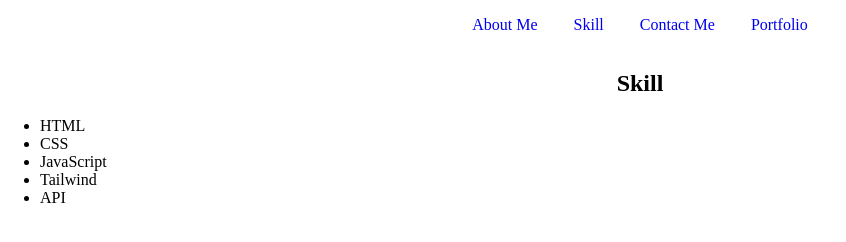
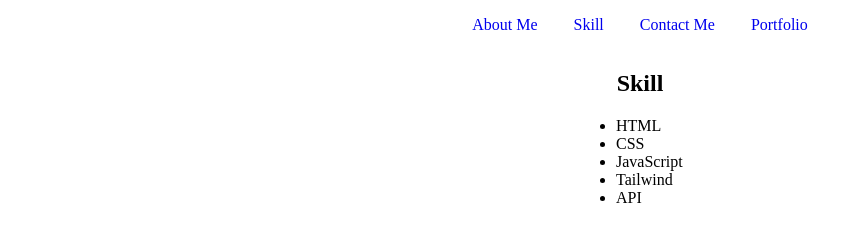
Before and after one commit to boschaiyadej/Devcamp-HTML-1, a plain HTML site: page skill.html in a window 1280 px wide. Shown: the whole page, without its empty margins (0-846 px from the left). Drawn offline with Linux system fonts and the light colour scheme.

Commit message:
add skill styles

```diff
--- a/styles.css
+++ b/styles.css
@@ -44,3 +44,13 @@ nav ul {
 .about-box p {
     text-indent: 2.5em;
 }
+
+/* skill content */
+.skill-box {
+    width: 10%;
+    margin: 0 auto;
+}
+
+.skill-box p {
+    text-align: left;
+}
```
